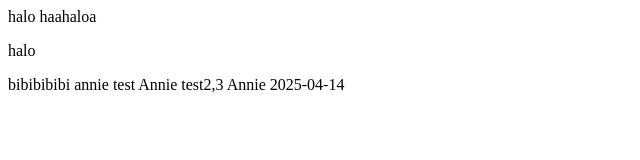
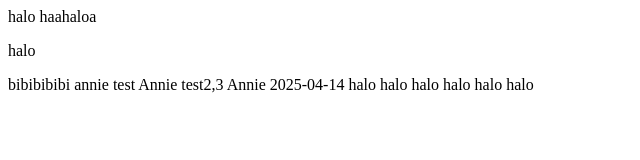
Before and after one commit to sinjie2008/scss_tutorial, a plain HTML site: page index.html in a window 1280 px wide. Shown: the whole page, without its empty margins (0-640 px from the left). Drawn offline with Linux system fonts and the light colour scheme.

Commit message:
put halo

```diff
--- a/index.html
+++ b/index.html
@@ -12,5 +12,12 @@
 	annie test
 	Annie test2,3
 	Annie 2025-04-14
+
+	halo
+	halo
+	halo
+	halo
+	halo
+	halo
 </body>
 </html>
```
